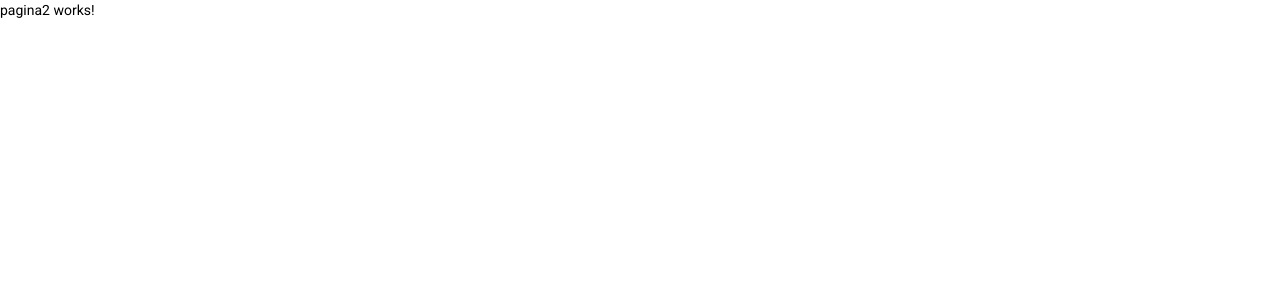
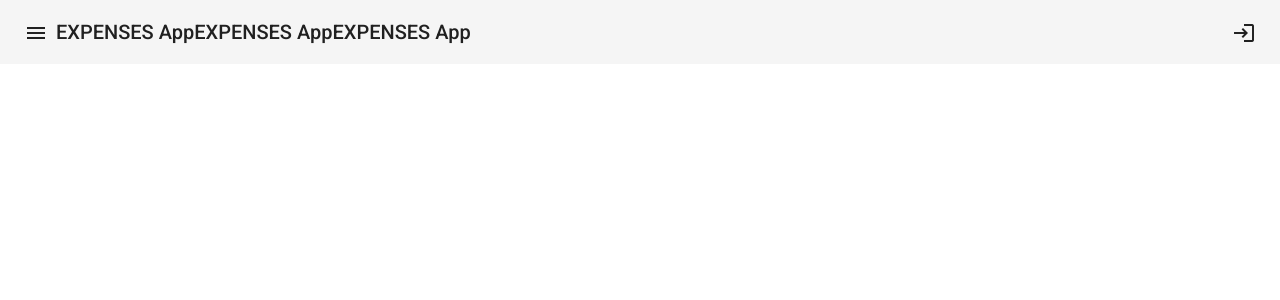
Before and after one commit to InfoMax95/expenses_app, an Angular app: page /homepage in a window 1280 px wide. Shown: the top 300 px of the page. Built offline with nearby package versions, Linux system fonts and the light colour scheme.

Commit message:
update homepage

```diff
--- a/src/app/app-routing.module.ts
+++ b/src/app/app-routing.module.ts
@@ -9,8 +9,9 @@ import { RegisterComponent } from './components/register/register.component';
 import { NotFoundComponent } from './components/not-found/not-found.component';
 
 const routes: Routes = [
+  {path: '', component: HomepageComponent },
   {path: 'homepage', component: HomepageComponent },
-  {path: '', component: DashboardComponent, canActivate: [AuthGuard], children: [
+  {path: 'dashboard', component: DashboardComponent, canActivate: [AuthGuard], children: [
     {path: '', redirectTo: 'pagina1', pathMatch: 'full'},
     {path: 'pagina1', component: Pagina1Component},
   ]},
--- a/src/app/auth/auth.service.ts
+++ b/src/app/auth/auth.service.ts
@@ -5,9 +5,13 @@ import { Injectable } from '@angular/core';
 })
 export class AuthService {
 
-  isLoggedIn = true;
+  isLoggedIn = false;
 
   constructor() { }
 
+  getIsLoggedIn() {
+    return this.isLoggedIn;
+  }
+
 
 }
--- a/src/app/components/pages/homepage/homepage.component.html
+++ b/src/app/components/pages/homepage/homepage.component.html
@@ -1 +1,15 @@
-<p>pagina2 works!</p>
+<mat-toolbar>
+  <button mat-icon-button>
+    <mat-icon>menu</mat-icon>
+  </button>
+  <span [routerLink]="isLogged? 'dashboard' : 'homepage'">EXPENSES App</span>
+  <span>EXPENSES App</span>
+  <span>EXPENSES App</span>
+  <span class="example-spacer"></span>
+  <button *ngIf="isLogged" mat-icon-button (click)="Logout()" routerLink="homepage">
+    <mat-icon>logout</mat-icon>
+  </button>
+  <button *ngIf="!isLogged" mat-icon-button routerLink="login">
+    <mat-icon>login</mat-icon>
+  </button>
+</mat-toolbar>
--- a/src/app/components/pages/homepage/homepage.component.scss
+++ b/src/app/components/pages/homepage/homepage.component.scss
@@ -0,0 +1,3 @@
+.example-spacer {
+  flex: 1 1 auto;
+}
--- a/src/app/components/pages/homepage/homepage.component.ts
+++ b/src/app/components/pages/homepage/homepage.component.ts
@@ -1,4 +1,5 @@
 import { Component, OnInit } from '@angular/core';
+import { AuthService } from 'src/app/auth/auth.service';
 
 @Component({
   selector: 'app-homepage',
@@ -7,9 +8,17 @@ import { Component, OnInit } from '@angular/core';
 })
 export class HomepageComponent implements OnInit {
 
-  constructor() { }
+  isLogged: boolean = true;
+
+  constructor(private authService: AuthService) {
+
+  }
 
   ngOnInit(): void {
+    this.isLogged = this.authService.getIsLoggedIn();
   }
 
+  Logout() {
+    //this.authService.isLoggedIn = false;
+  }
 }
```
